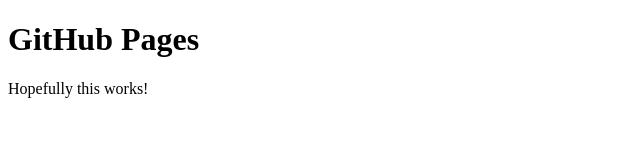
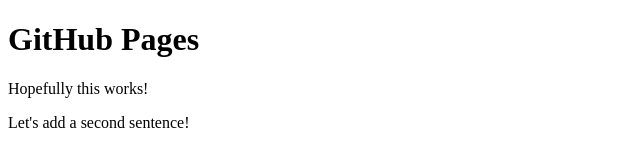
Before and after one commit to hailshew/hailshew.github.io, a plain HTML site: page index.html in a window 1280 px wide. Shown: the whole page, without its empty margins (0-640 px from the left). Drawn offline with Linux system fonts and the light colour scheme.

Commit message:
Update index.html

```diff
--- a/index.html
+++ b/index.html
@@ -3,5 +3,6 @@
 <body>
   <h1>GitHub Pages</h1>
   <p>Hopefully this works!</p>
+  <p>Let's add a second sentence!</p>
   </body>
   </html>
```
